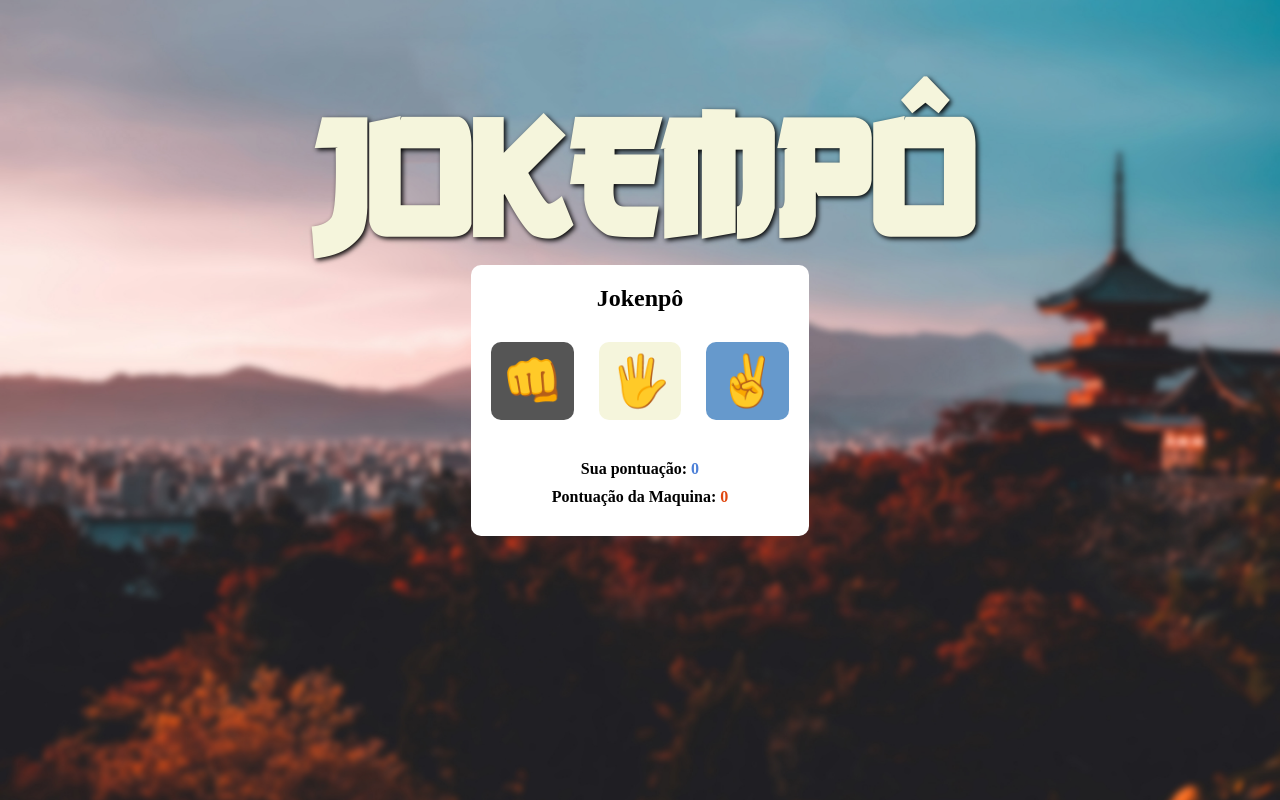
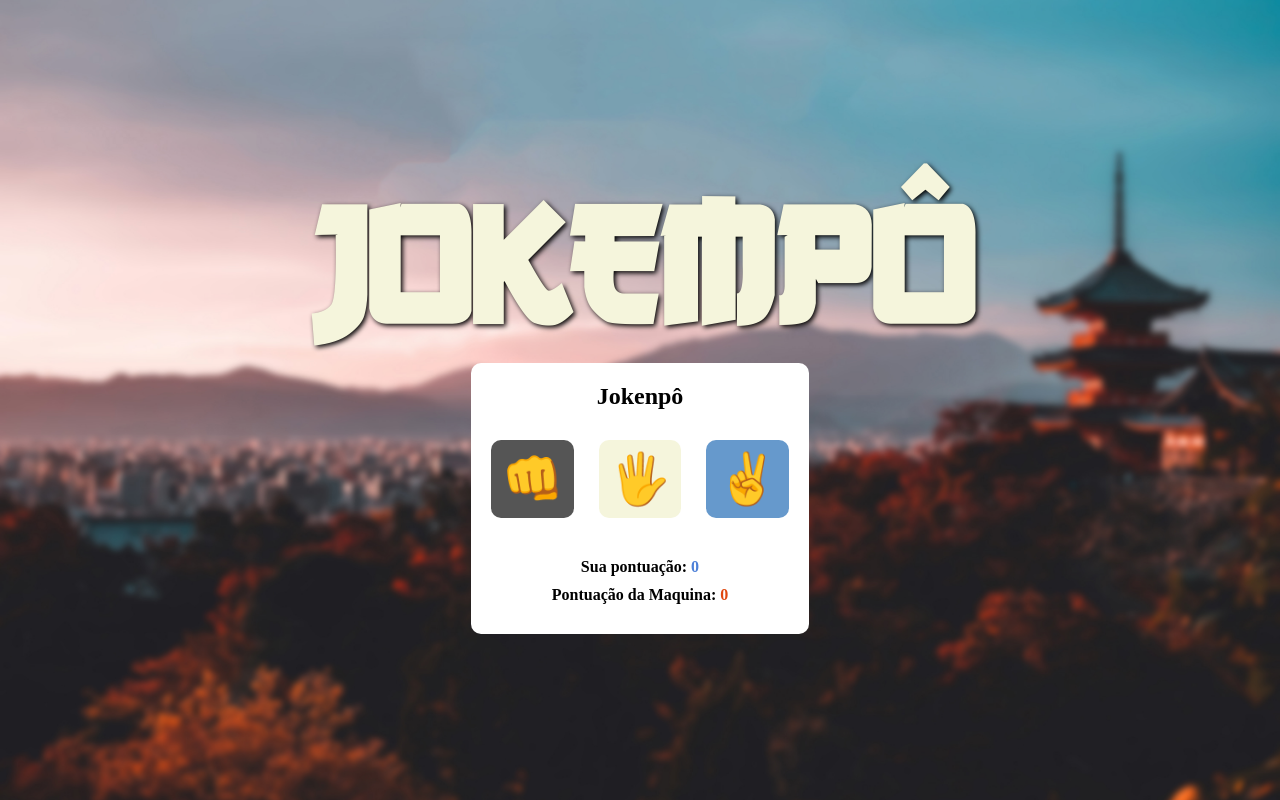
Before and after one commit to paulovitormcarvalho/Projeto-Jokenpo, a plain HTML site: page index.html in a window 1280 px wide. Drawn offline with Linux system fonts and the light colour scheme.

Commit message:
melhora do layout em telas menores

```diff
--- a/style.css
+++ b/style.css
@@ -25,9 +25,7 @@ body {
 
 h1 {
     font-family: 'gang of three', sans-serif;
-    position: absolute;
     top: 0;
-    margin-top: 80px;
     font-size: 170px;
     color: #F5F5DC;
     text-shadow: -2px -2px 0 black, 2px -2px 0 black, -2px  2px 0 black, 2px  2px 0 black;
```
